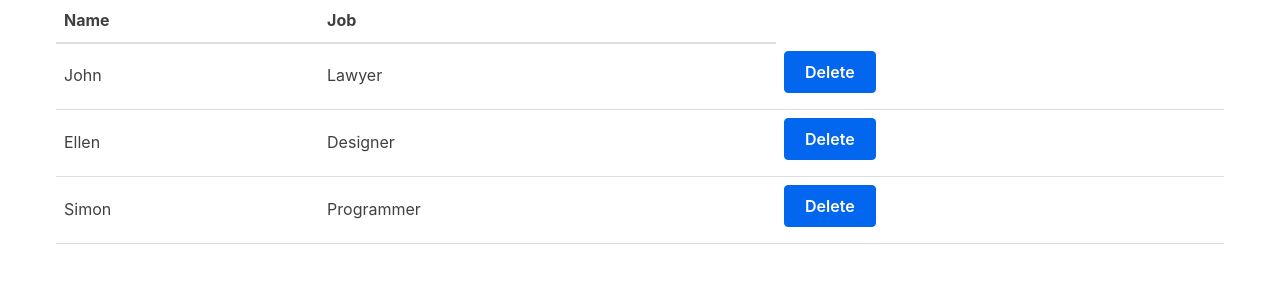
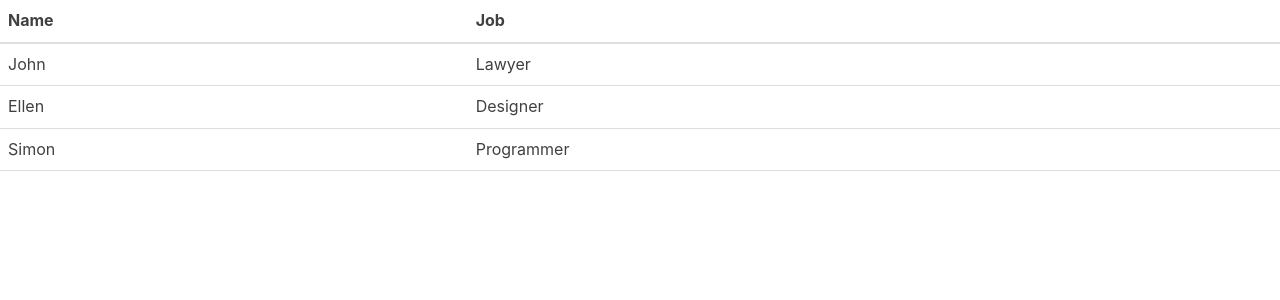
Before and after one commit to slimeVidas26/react-tutorial, a React (Create React App) app: page / in a window 1280 px wide. Shown: the top 300 px of the page. Built offline with nearby package versions, Linux system fonts and the light colour scheme.

Commit message:
restart state chapter

```diff
--- a/src/App.js
+++ b/src/App.js
@@ -19,24 +19,24 @@ class App extends Component {
        }
      ]
   }
-
-  removeCharacter = index => {
-    const { characters } = this.state;
-
-    this.setState({
-        characters: characters.filter((character, i) => {
-            return i !== index;
-        })
-    });
-}
   render() {
-    const { characters } = this.state;
+    const characters = [
+      {
+     'name':'John',
+     'job':'Lawyer'
+      },
+    {
+      'name':' Ellen',
+      'job':'Designer'
+    },
+    {
+      'name':'Simon',
+      'job':'Programmer'
+    }
+    ];
     return (
-      <div className="container">
-        <Table
-         characterData = {characters}
-         removeCharacter = {this.removeCharacter}
-         />
+      <div className="App">
+        <Table characterData = {characters}/>
       </div>
     );
   }
--- a/src/Table.js
+++ b/src/Table.js
@@ -18,7 +18,6 @@ const TableBody = (props)=>{
          <tr key={index}>
              <td>{row.name}</td>
              <td>{row.job}</td>
-             <td><button onClick = {()=>props.removeCharacter(index)}>Delete</button></td>
          </tr>
      )
     })
@@ -29,13 +28,11 @@ const TableBody = (props)=>{
 
 class Table extends Component{
     render(){
-        const {characterData , removeCharacter} = this.props;
+        const {characterData} = this.props;
         return(
             <table>
             <TableHeader/>
-            <TableBody characterData = {characterData}
-                       removeCharacter = {removeCharacter}
-            />
+            <TableBody characterData = {characterData}/>
           </table>
 
         )
```
